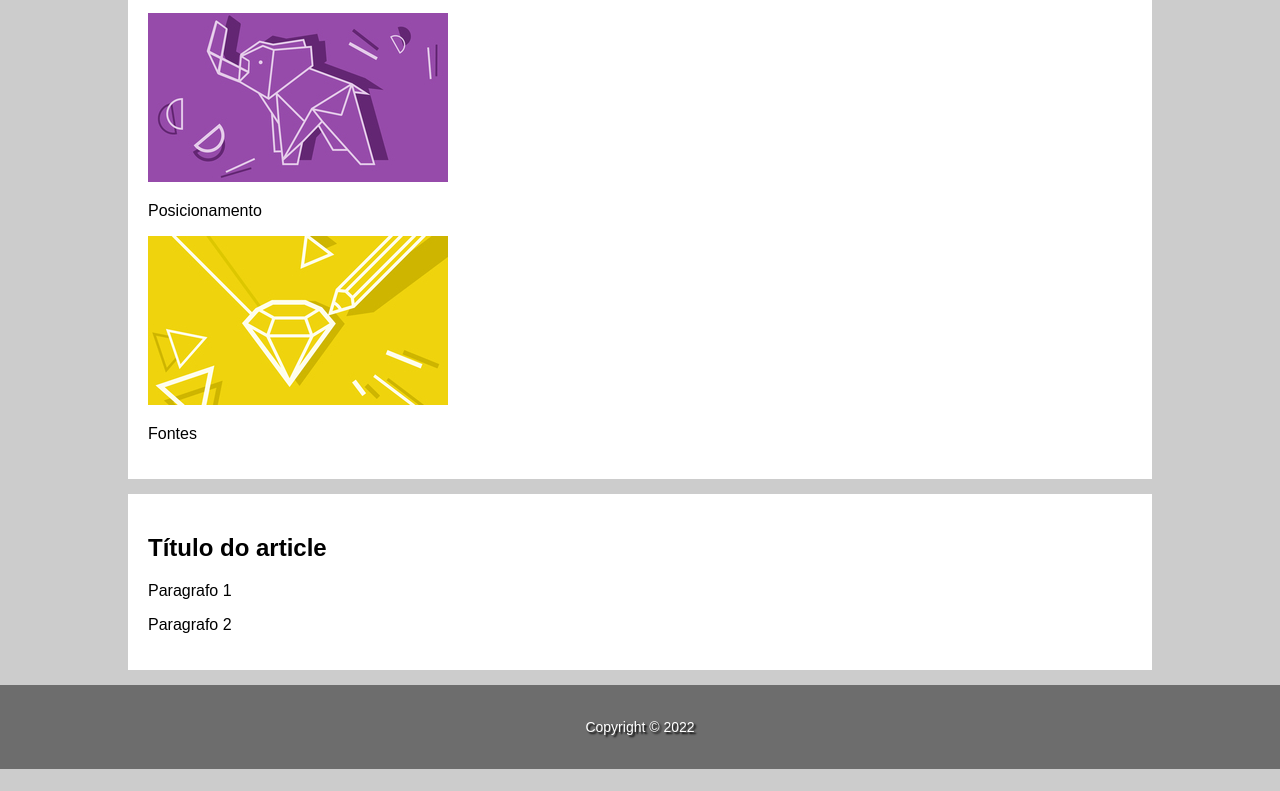
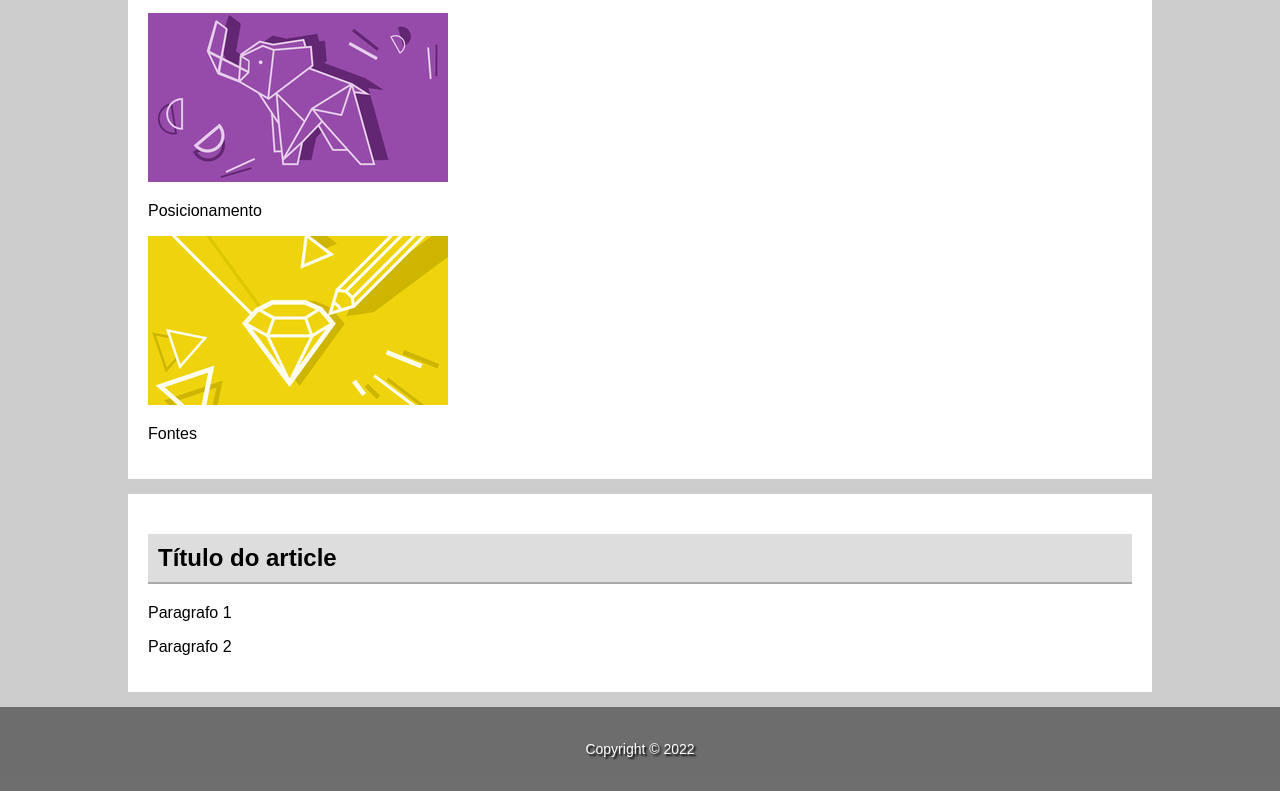
Before and after one commit to fel-dev/Curso-em-Video-HTML5-CSS3-JS, a plain HTML site: page ProjetoCSS_inicio/index.html in a window 1280 px wide. Shown: the part 746-1537 px from the top of the page. Before the commit the page ends 1515 px from the top, so only its background shows below. Drawn offline with Linux system fonts and the light colour scheme.

Commit message:
Update style.css

```diff
--- a/ProjetoCSS_inicio/css/style.css
+++ b/ProjetoCSS_inicio/css/style.css
@@ -34,6 +34,12 @@ main{
     margin-bottom: 15px;
 }
 
+.content-section h2 {
+    background-color: #ddd;
+    border-bottom: 2px solid #aaa;
+    padding: 10px;
+}
+
 footer{
     background-color: #3333339d;
     color: #fff;
```
